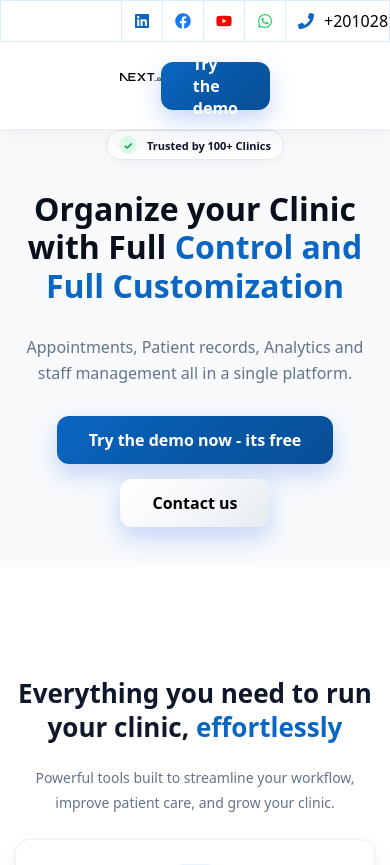
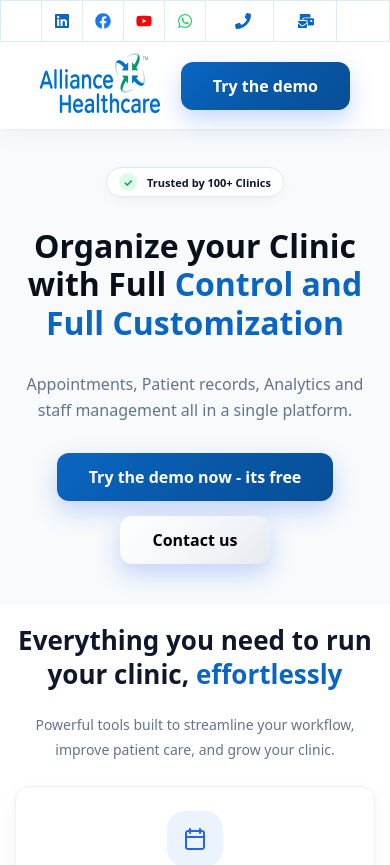
Before and after one commit to Mostafa-Ashraf0/clinic_system_landing, a Next.js app: page / in a window 390 px wide. Shown: the top 865 px of the page. Built offline with nearby package versions, Linux system fonts and the light colour scheme.

Commit message:
header responsive design

```diff
--- a/src/app/components/Button.tsx
+++ b/src/app/components/Button.tsx
@@ -6,7 +6,7 @@ type BtnProbs = {
     backgroundColor: string,
     backgroundImage:string,
     color: string,
-    text: string
+    text: string,
 }
 
 const Button = ({link, backgroundColor,backgroundImage, color, text}: BtnProbs)=>{
--- a/src/app/components/header.tsx
+++ b/src/app/components/header.tsx
@@ -3,6 +3,7 @@ import '../../style/header.css';
 import Button from './Button';
 import HeaderLinks from './header/HeaderLinks';
 import { useState, useEffect } from 'react';
+import Image from 'next/image';
 
 const Header = ()=>{
       const [scrolled, setScrolled] = useState(false);
@@ -24,7 +25,11 @@ const Header = ()=>{
             <HeaderLinks/>
             <div className="header-container">
                 <div className='img'>
-                    <img src="/next.svg" alt="" />
+                    <Image
+                    width={200}
+                    height={60}
+                    src="/Alliance_Healthcare_logo.svg"
+                    alt="" />
                 </div>
                 <ul>
                     <li>Home</li>
--- a/src/app/components/keyFeatures/KeyFeatures.tsx
+++ b/src/app/components/keyFeatures/KeyFeatures.tsx
@@ -50,7 +50,6 @@ const KeyFeatures = ()=>{
   ];
 
     return(
-       <Section>
         <div className='features-container'>
             <div className='text-box'>
                 <h2>Everything you need to run <br/> your clinic, <span>effortlessly</span></h2>
@@ -68,7 +67,6 @@ const KeyFeatures = ()=>{
                 ))}
             </div>
           </div>
-       </Section>
     )
 };
 
--- a/src/style/header.css
+++ b/src/style/header.css
@@ -30,13 +30,10 @@ header .header-container{
     display: flex;
     align-items: center;
     justify-content: space-between;
-    padding: 20px 120px;
+    padding: 0 120px;
 }
 
-.header-container .img{
-    height: 100%;
-    width: 200px;
-}
+
 
 .header-container ul{
     height: 100%;
@@ -118,8 +115,31 @@ header .header-container{
         position: static;
     }
 
+    header .header-container,
+    .header-links-container{
+        padding: 0 40px;
+    }
+
     header .header-container ul{
         display: none;
     }
 
 }
+
+@media (max-width: 768px) {
+    .header-links-contact a span{
+        display: none;
+    }
+    .header-container .img img{
+        width: 150px;
+    }
+}
+
+
+
+
+@media (max-width: 480px) {
+  .header-container .img img{
+    width: 120px;
+  }
+}
--- a/src/style/keyFeatures/keyFeatures.css
+++ b/src/style/keyFeatures/keyFeatures.css
@@ -1,5 +1,5 @@
 .features-container{
-    padding: 24px 120px;
+    padding: 120px;
     display: flex;
     flex-direction: column;
 }
--- a/src/style/section.css
+++ b/src/style/section.css
@@ -2,7 +2,7 @@
     display: flex;
     justify-content: center;
     align-items: start;
-    padding: 90px 0 0;
+    padding-top: calc(87px + 40px); /*header links heigth + header heigth*/
     width: 100%;
 }
 
```
Also changed, not shown: public/Alliance_Healthcare_logo.svg (added).
